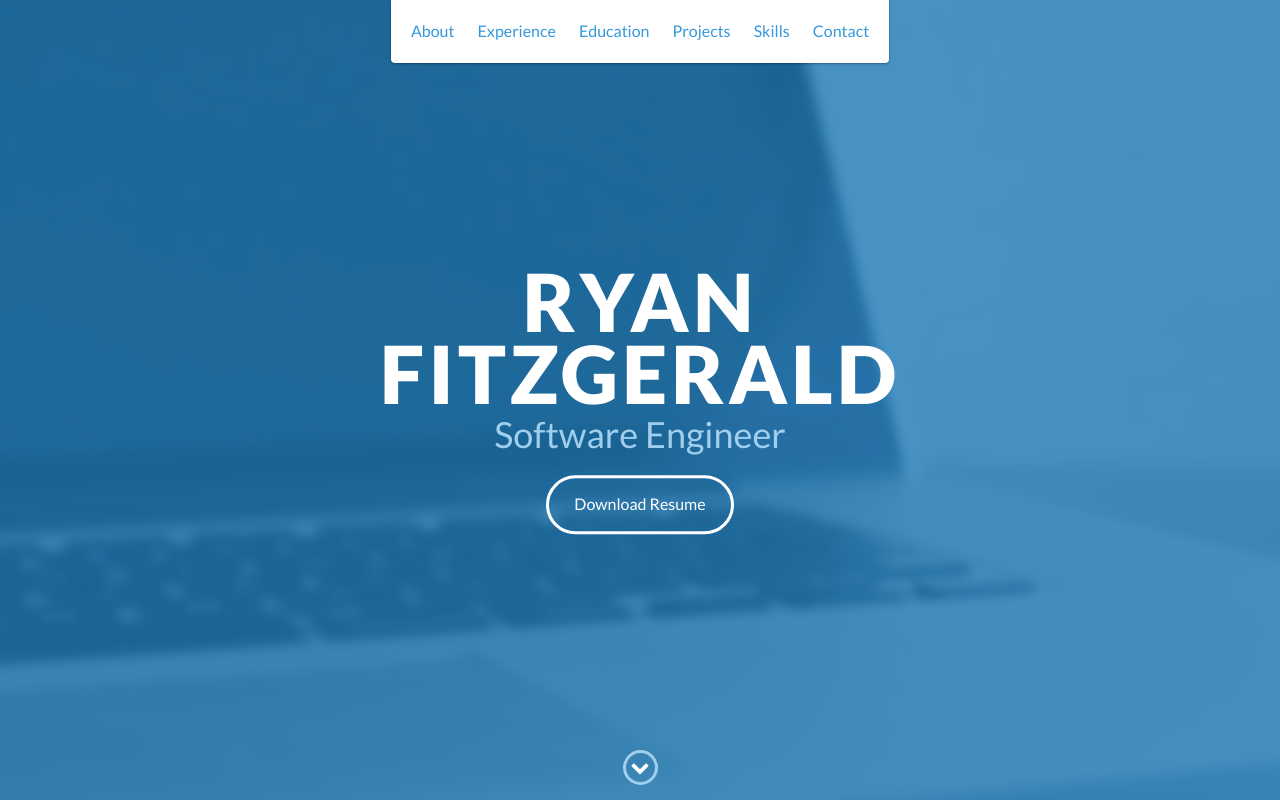
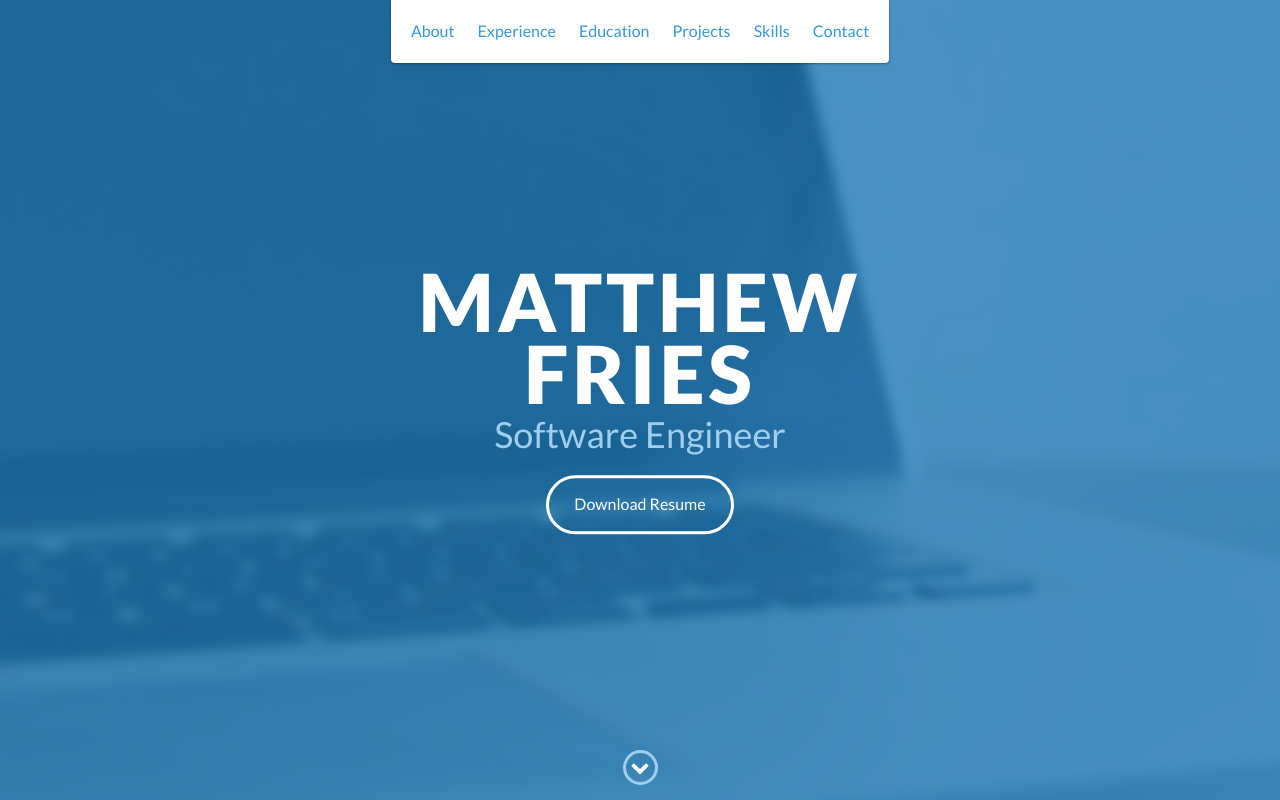
Before and after one commit to matthewfries99/matthewfries99.github.io, a website: page index.html in a window 1280 px wide. Shown: the top 800 px of the page. Drawn offline with nearby package versions, Linux system fonts and the light colour scheme.

Commit message:
name_change_commit

```diff
--- a/index.html
+++ b/index.html
@@ -48,7 +48,7 @@
 
     <div id="lead">
         <div id="lead-content">
-            <h1>Ryan Fitzgerald</h1>
+            <h1>Matthew Fries</h1>
             <h2>Software Engineer</h2>
             <a href="#" class="btn-rounded-white">Download Resume</a>
         </div>
```
